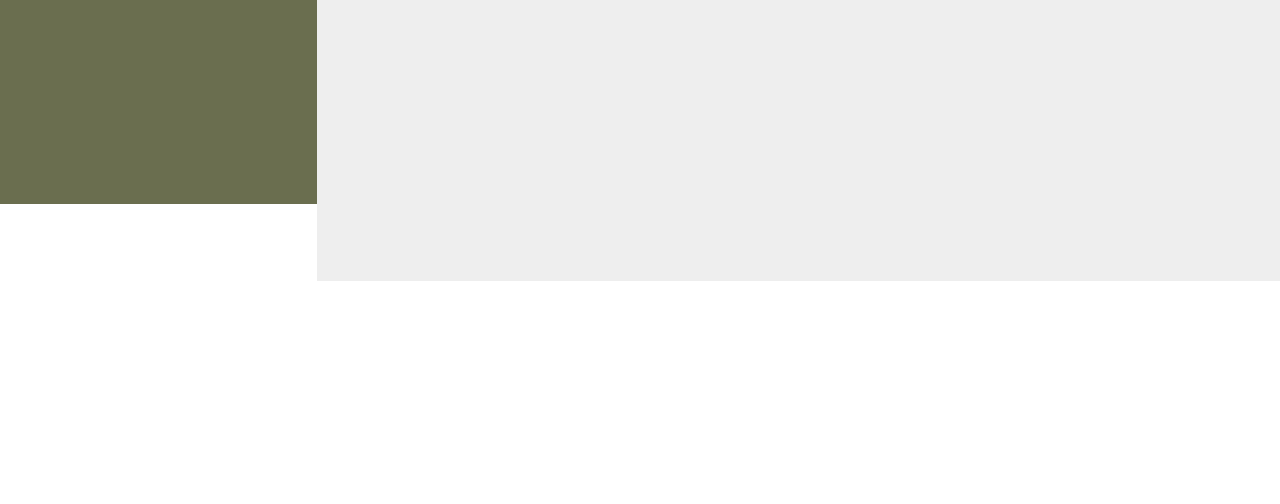
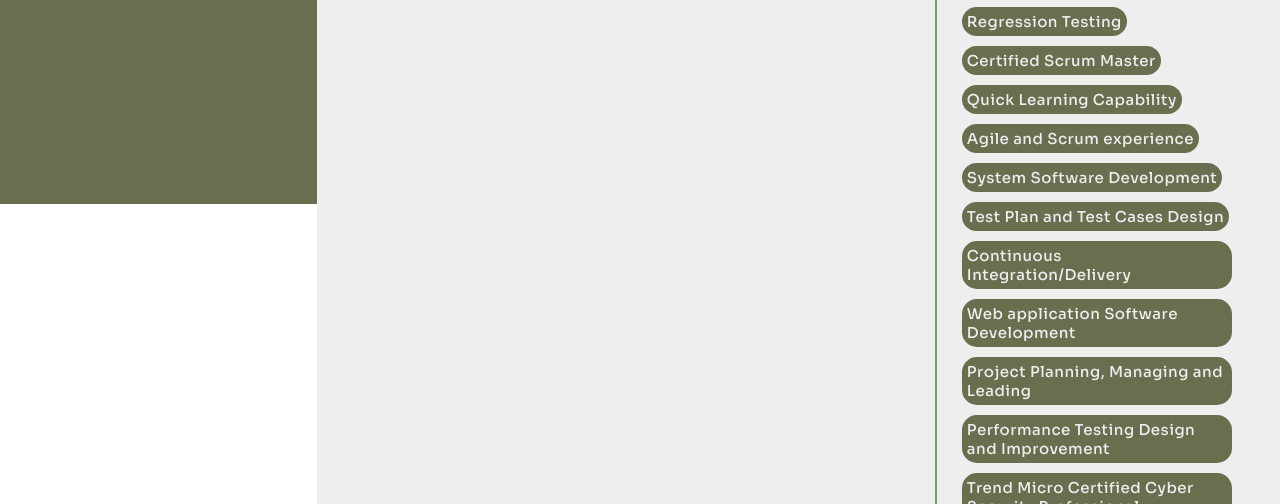
Before and after one commit to mike1026915/mike-fantasy, a Gatsby site: page / in a window 1280 px wide. Shown: the part 596-1100 px from the top of the page. Before the commit the page ends 877 px from the top, so only its background shows below. Built offline with nearby package versions, Linux system fonts and the light colour scheme; Gatsby itself is replaced by a stand-in of ours.

Commit message:
Update Skills

```diff
--- /dev/null
+++ b/src/components/Tag.js
@@ -0,0 +1,19 @@
+import React from 'react';
+import styled from 'styled-components';
+
+const StyledTag = styled.p`
+    width: fit-content;
+    background: var(--dark-green);
+    color: var(--light-grey);
+    padding: 0.5rem;
+    border-radius: 15px;
+    font-size: 1.5rem;
+`;
+
+export default function Tag(props) {
+    return (
+        <StyledTag className="tag">
+            {props.value}
+        </StyledTag>
+    );
+}
--- a/src/components/resume/Header.js
+++ b/src/components/resume/Header.js
@@ -19,12 +19,13 @@ const Title = styled.h3`
 `
 
 const Left = styled.div`
-    flex-grow: 2;
+    width: 66.67%;
 `
 
 const Right = styled.div`
+
     @media (min-width: 125vh) {
-        flex-grow: 1;
+        width: 33.33%;
         display: flex;
         flex-direction: column;
         justify-items: space-between;
--- /dev/null
+++ b/src/components/resume/SectionTitle.js
@@ -0,0 +1,21 @@
+import React from 'react';
+import styled from 'styled-components';
+
+const StyledSectionTitle = styled.h2`
+    margin-bottom: 1.5rem;
+    border-bottom: 1rem solid var(--light-green);
+`;
+
+function SectionTitle(props) {
+    const {
+        text,
+    } = props;
+
+    return (
+        <StyledSectionTitle>
+            {text}
+        </StyledSectionTitle>
+    )
+}
+
+export default SectionTitle;
--- a/src/components/resume/Skills.js
+++ b/src/components/resume/Skills.js
@@ -0,0 +1,76 @@
+import React from 'react';
+import styled from 'styled-components';
+
+import Tag from '../Tag';
+import SectionTitle from './SectionTitle';
+
+const StyledSkills = styled.div`
+    width: 33.33%;
+    min-height: 100px;
+    border-left: 0.2rem solid var(--light-green);
+    padding: 1rem 0 0 1.5rem;
+    margin-top: 1rem;
+`;
+
+const SkillCategory = styled.h3`
+`;
+
+const TagList = styled.div`
+    display: flex;
+    flex-wrap: wrap;
+    margin: 0.5rem;
+
+    .tag {
+        margin: 0.5rem;
+    }
+
+    :not(:last-child) {
+        border-bottom: 0.5rem solid var(--light-green);
+        padding-bottom: 1rem;
+        margin-bottom: 1.15rem;
+    }
+`;
+
+function Skills(props) {
+    const {
+        skills,
+    } = props;
+
+    return (
+        <StyledSkills>
+            <SectionTitle
+                text="Skills"
+            />
+
+            {skills.map((skill) => {
+                const category = (
+                    <SkillCategory>
+                        {skill.title}
+                    </SkillCategory>
+                );
+                return (
+                    <>
+                        <div>
+                            {category}
+                        </div>
+                        <TagList>
+                            {
+                                skill.items.sort((a,b) => (a.length - b.length)).map((item) => {
+                                    return (
+                                        <Tag
+                                            value={typeof item === 'object' ? item.name : item}
+                                        />
+                                    )
+                                })
+                            }
+                        </TagList>
+
+                    </>
+                );
+            })}
+
+        </StyledSkills>
+    )
+}
+
+export default Skills;
--- a/src/components/resume/Summary.js
+++ b/src/components/resume/Summary.js
@@ -10,22 +10,39 @@ const StyleSummary = styled.p`
     padding-top: 1.5rem;
     padding-bottom: 1.5rem;
     border-bottom: 0.2rem solid var(--light-green);
-    font-size: 1.5rem;
+    font-size: 1.75rem;
     letter-spacing: .025em;
     line-height: 1.625;
-    font-family:  Roboto, Helvetica, Arial, sans-serif;
+    font-family: 'Montserrat', 'sora', -apple-system, BlinkMacSystemFont, "Segoe UI", Roboto, Helvetica, Arial, sans-serif;
 `
 
 const StyleSummaryContent = styled.div`
     display: flex;
 `
 const StyleLeft = styled.div`
+
+    @media (min-width: 125vh) {
         padding-left: 1rem;
         padding-right: 2rem;
         border-right: 0.15rem solid var(--light-green);
         display: flex;
         flex-direction: column;
         justify-content: space-around;
+
+        svg {
+            margin-bottom: 10px;
+        }
+        svg:last-child {
+            margin-bottom: 0;
+        }
+    }
+
+    @media (max-width: 125vh) {
+        display: none;
+        border-left: none;
+    }
+
+
 `
 const StyleRight = styled.div`
     padding-right: 3rem;
@@ -43,8 +60,16 @@ const Summary = (props) => {
                 <StyleLeft>
                     <SiPython />
                     <SiHtml5 />
-                    <SiReact />
-                    <FaNodeJs />
+                    <SiReact
+                        style={{
+                            strokeWidth: 0.5,
+                        }}
+                    />
+                    <FaNodeJs
+                        style={{
+                            strokeWidth: 0.8,
+                        }}
+                    />
                 </StyleLeft>
                 <StyleRight>
                     {summary}
--- a/src/data/profile.json
+++ b/src/data/profile.json
@@ -20,41 +20,38 @@
     "skills": [
         {
             "title": "General",
-            "subskills": [
-                "Web application Software Development", "System Software Development", "Test Plan and Test Cases Design", "Automation Testing", "Regression Testing", "Performance Testing Design and Improvement","Continuous Integration/Delivery", "Agile and Scrum experience", "Certified Scrum Master",
+            "items": [
+                "Web application Software Development", "System Software Development", "Test Plan and Test Cases Design", "Automation Testing", "Regression Testing", "Performance Testing Design and Improvement", "Continuous Integration/Delivery", "Agile and Scrum experience", "Certified Scrum Master",
                 "Trend Micro Certified Cyber Security Professional", "Members mentoring", "Communication", "Project Planning, Managing and Leading", "Quick Learning Capability"
             ]
         },
         {
             "title": "Programming Languages",
-            "subskills": [
+            "items": [
                 "JavaScript", "Python", "Shell Script", "Java", "C/C++", "C#", "Perl"
             ]
         },
         {
-            "title": "Web Development",
-            "subskills": [
+            "title": "Web Developments",
+            "items": [
                 "React.js", "Redux", "Node.js", "Express.js", "MySQL", "Redis","HTML5", "CSS3", "SCSS", "Gatsby.js", "Next.js", "Restful API", "Open API", "ava", "Cypress","AWS Services", "ELK"
             ]
         },
         {
-            "title": "Tool & Platform",
-            "subskills": [
+            "title": "Tools & Platforms",
+            "items": [
                 "Linux", "Windows", "MacOS","git", "Perforce", "VSCode", "QEMU", "VirtualBox", "Docker", "Jenkins", "Postman", "Jmeter", "Vyond", "Trello", "Jira", "Selenium"
             ]
         },
         {
             "title": "Natural Languages",
-            "subskills": [
+            "items": [
                 {
-                    "name": "English",
-                    "description": "Business Fluency, TOEIC 940"
+                    "name": "English(Business Fluency, TOEIC 940)"
                 }, {
-                    "name": "English",
-                    "description": "Native Speaker"
+                    "name": "Chinese(Native Speaker)"
                 }, {
-                    "name": "Japanese",
-                    "description": "Beginner"
+                    "name": "Japanese(Beginner)"
                 }
             ]
         }
--- a/src/pages/index.js
+++ b/src/pages/index.js
@@ -1,4 +1,5 @@
 import React from 'react';
+import styled from 'styled-components';
 
 import resume from '../data/profile';
 
@@ -6,6 +7,18 @@ import Layout from '../components/Layout';
 import SEO from '../components/SEO';
 import Header from '../components/resume/Header';
 import Summary from '../components/resume/Summary';
+import Skills from '../components/resume/Skills';
+
+const StyledMain = styled.main`
+    display: flex;
+    flex-direction: row;
+
+    .left {
+        width: 66.67%;
+        min-height: 100px;
+    }
+
+`;
 
 export default function IndexPage() {
   return (
@@ -23,6 +36,12 @@ export default function IndexPage() {
       <Summary
         summary={resume.summary}
       />
+      <StyledMain>
+          <div className="left" />
+          <Skills
+              skills={resume.skills}
+          />
+      </StyledMain>
     </Layout>
   );
 }
```
Also changed, not shown: src/components/resume/Tag.js (deleted). Lines whose indentation alone changed are shown as unchanged.
